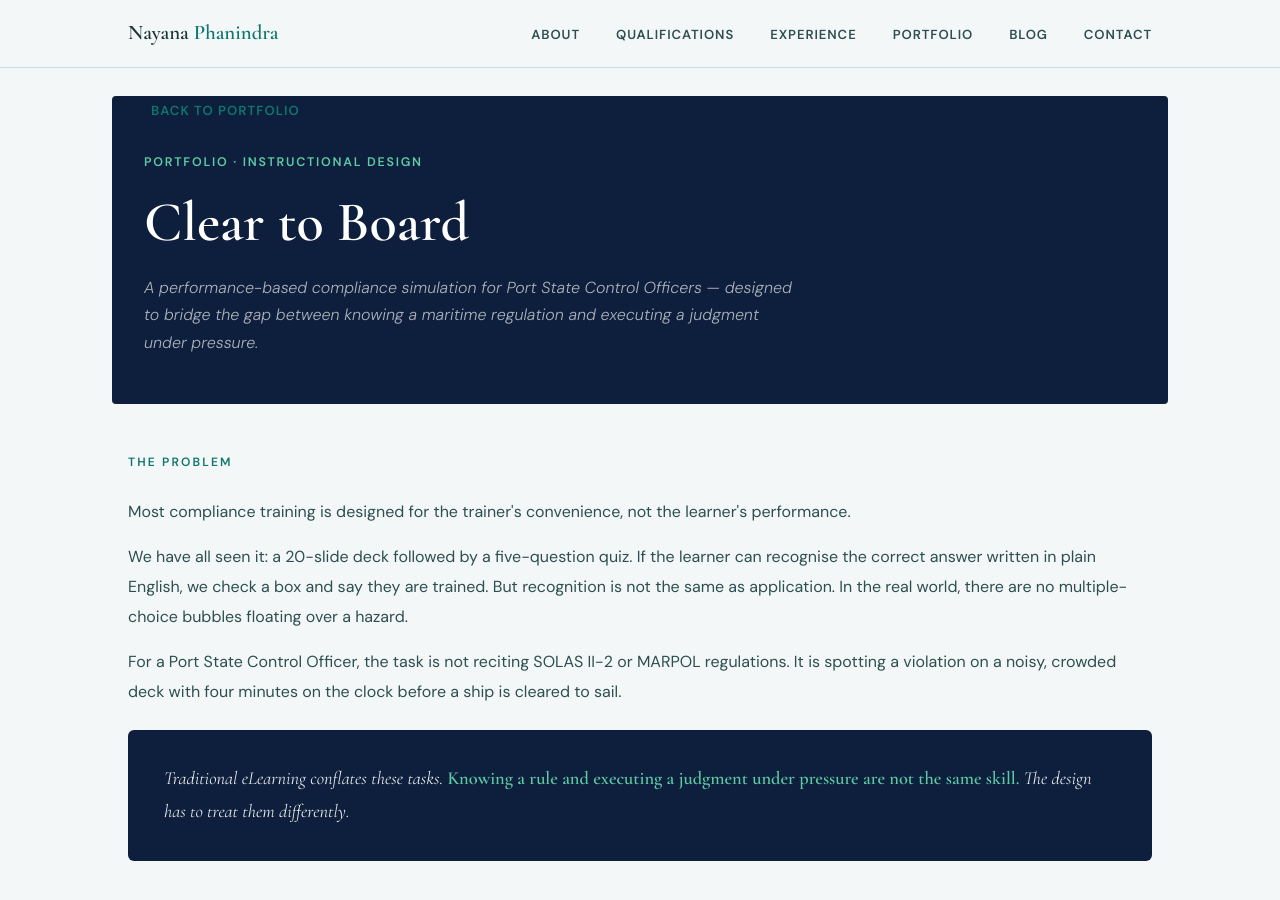
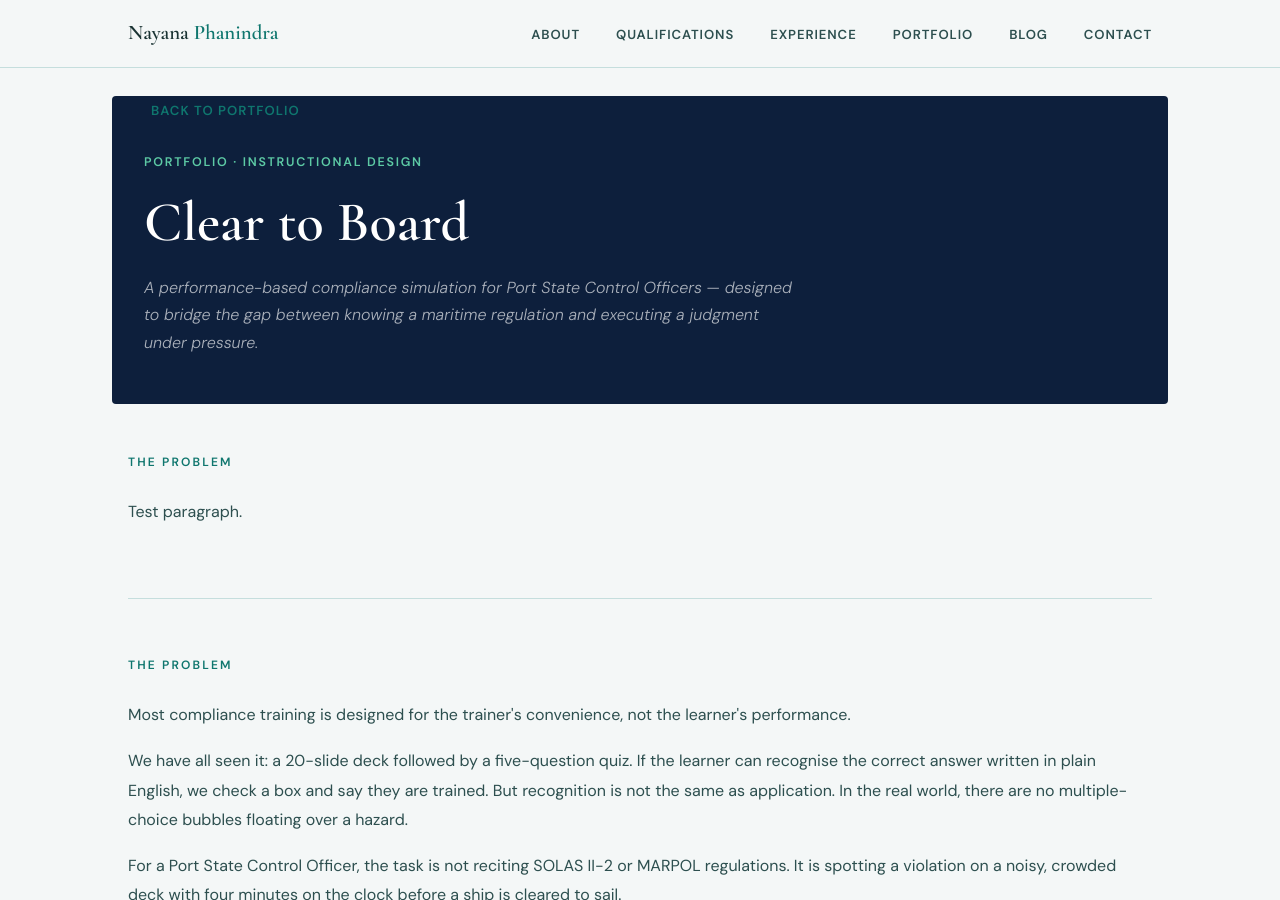
Before and after one commit to nayanaphanindra/nayanaphanindra.github.io, a Jekyll site: the page built from _portfolio/clear-to-board.md, in a window 1280 px wide and 900 px high. Built offline with Jekyll 4.4.1, drawn with Linux system fonts in a browser that asks for light colours.

Commit message:
Update clear-to-board.md

```diff
--- a/_portfolio/clear-to-board.md
+++ b/_portfolio/clear-to-board.md
@@ -208,6 +208,13 @@ excerpt: "A performance-based compliance simulation for Port State Control Offic
   <p class="port-subtitle">A performance-based compliance simulation for Port State Control Officers — designed to bridge the gap between knowing a maritime regulation and executing a judgment under pressure.</p>
 </div>
 
+
+<div class="port-section">
+  <span class="port-section-label">The Problem</span>
+  <p>Test paragraph.</p>
+</div>
+
+
 <div class="port-section">
   <span class="port-section-label">The Problem</span>
   <p>Most compliance training is designed for the trainer's convenience, not the learner's performance.</p>
```
